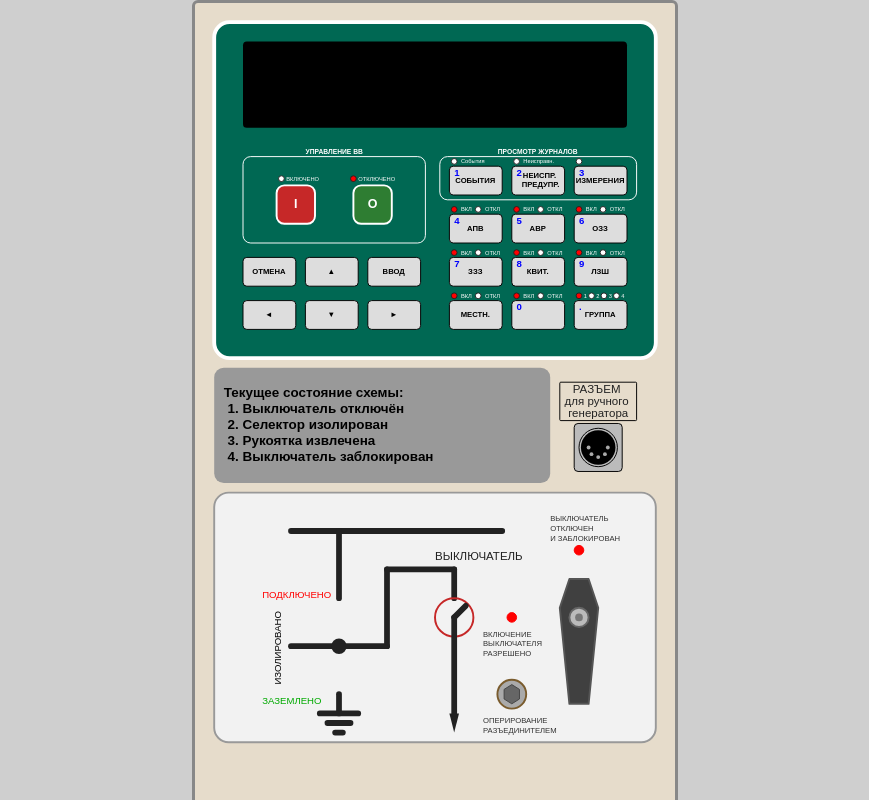
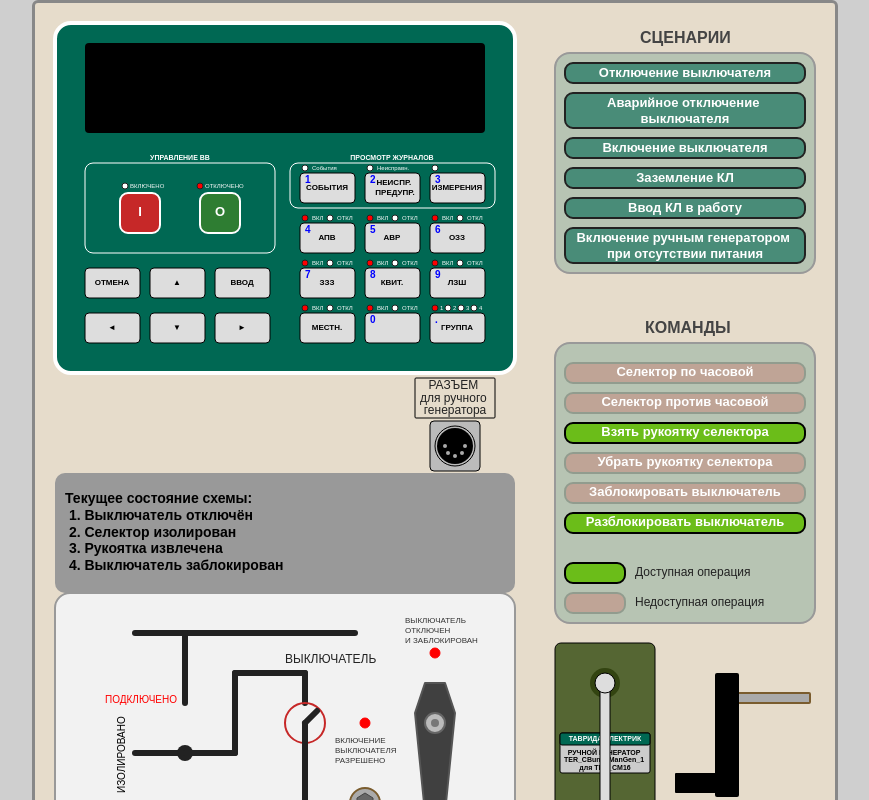
Before and after one commit to yuriorlov96/EtalonHelper, a plain HTML site: page index.html in a window 1280 px wide. Shown: the top 800 px of the page, without its empty margins (205-1074 px from the left). Drawn offline with Linux system fonts and the light colour scheme.

Commit message:
Update index.html
Downgrade to ver6.3

```diff
--- a/index.html
+++ b/index.html
@@ -320,10 +320,13 @@
 
 <body>
 
-    <svg viewBox="0 0 500 1150" style="width: 100%; max-width: 480px; height: auto; display: block; margin: 0 auto;">
+    <svg width="800" height="900">
 
         <!-- Верхняя ниша (механизм) -->
-        <rect x="20" y="380" width="350" height="120" fill="#999" rx="10" />
+        <rect x="20" y="470" width="460" height="120" fill="#999" rx="10" />
+
+        <!-- Основная панель -->
+        <rect id="panel" x="20" y="590" width="460" height="260" rx="15" class="panel" />
 
         <!-- Панель с кнопками команд-->
         <rect x="520" y="340" width="260" height="280" rx="15" class="down-panel" />
@@ -509,11 +512,6 @@
             </g>
         </g>
 
-        <g id="cellCenter" transform="translate(0, -80)">
-
-            <!-- Основная панель -->
-            <rect id="panel" x="20" y="590" width="460" height="260" rx="15" class="panel" />
-
         <!-- СХЕМА -->
         <g id="scheme" transform="translate(0, 450)">
 
@@ -550,6 +548,27 @@
             <line x1="270" y1="270" x2="270" y2="370" class="scheme-line" />
 
         </g>
+
+        <!-- Разъем ручного генератора -->
+        <g id="generator" transform="translate(0, 0)">
+            <rect x="380" y="375" width="80" height="40" fill="none" stroke="#000" stroke-width="1" rx="1" ry="1" />
+
+            <text x="420" y="383" class="text" text-anchor="middle" dominant-baseline="middle">
+                <tspan x="420" dy="0">РАЗЪЕМ</tspan>
+                <tspan x="420" dy="1.05em">для ручного</tspan>
+                <tspan x="420" dy="1.05em">генератора</tspan>
+            </text>
+
+            <rect x="395" y="418" width="50" height="50" class="mangen-connector" />
+            <circle cx="420" cy="443" r="20" class="mangen-connector" />
+            <circle cx="420" cy="443" r="18" fill="#000" />
+            <circle cx="410" cy="443" r="2" fill="#aaa" />
+            <circle cx="413" cy="450" r="2" fill="#aaa" />
+            <circle cx="420" cy="453" r="2" fill="#aaa" />
+            <circle cx="427" cy="450" r="2" fill="#aaa" />
+            <circle cx="430" cy="443" r="2" fill="#aaa" />
+        </g>
+
 
         <!-- Подписи -->
         <g id="labels" transform="translate(0, 450)">
@@ -584,6 +603,12 @@
             <text x="300" y="380" class="text-small">ОПЕРИРОВАНИЕ</text>
             <text x="300" y="390" class="text-small">РАЗЪЕДИНИТЕЛЕМ</text>
         </g>
+
+
+
+        <text id="commandH1" x="610" y="330" class="text-group">КОМАНДЫ</text>
+
+        <text x="605" y="40" class="text-group">СЦЕНАРИИ</text>
 
         <!-- Рычаг справа -->
         <g id="blockHandle" transform="rotate(0 400 720)">
@@ -635,34 +660,6 @@
   L 475 750
   Z" />
 
-        </g>
-
-        <!-- Разъем ручного генератора -->
-        <g id="generator" transform="translate(0, 20)">
-            <rect x="380" y="375" width="80" height="40" fill="none" stroke="#000" stroke-width="1" rx="1" ry="1" />
-
-            <text x="420" y="383" class="text" text-anchor="middle" dominant-baseline="middle">
-                <tspan x="420" dy="0">РАЗЪЕМ</tspan>
-                <tspan x="420" dy="1.05em">для ручного</tspan>
-                <tspan x="420" dy="1.05em">генератора</tspan>
-            </text>
-
-            <rect x="395" y="418" width="50" height="50" class="mangen-connector" />
-            <circle cx="420" cy="443" r="20" class="mangen-connector" />
-            <circle cx="420" cy="443" r="18" fill="#000" />
-            <circle cx="410" cy="443" r="2" fill="#aaa" />
-            <circle cx="413" cy="450" r="2" fill="#aaa" />
-            <circle cx="420" cy="453" r="2" fill="#aaa" />
-            <circle cx="427" cy="450" r="2" fill="#aaa" />
-            <circle cx="430" cy="443" r="2" fill="#aaa" />
-        </g>
-
-        <text id="commandH1" x="610" y="330" class="text-group">КОМАНДЫ</text>
-
-        <text x="605" y="40" class="text-group">СЦЕНАРИИ</text>
-
-
-
 
         <!-- КНОПКИ КОМАНД -->
         <g id="commandPanel">
@@ -864,11 +861,10 @@
         <text id="textScenarioH2" x="530" y="330" class="text-group"></text>
 
         <!-- Текст указаний при активном сценарии -->
-        <rect id="scenarioBack" x="520" y="340" width="260" height="280" rx="15" fill="#ccc" stroke="#999"
-            stroke-width="2" />
+        <rect id="scenarioBack" x="520" y="340" width="260" height="280" rx="15" fill="#ccc" stroke="#999" stroke-width="2" />
         <text id="scenarioNotification" x="530" y="360" class="text-notification"></text>
 
-        <text id="notification" transform="translate(0, -90)" x="60" y="500" class="text-notification"></text>
+        <text id="notification" transform="translate(0, 0)" x="60" y="500" class="text-notification"></text>
 
         <!-- Указатель 👆 -->
         <g id="pointer" transform="translate(-1000, -1000)" style="pointer-events: none;">
```
Lines whose indentation alone changed are shown as unchanged.
